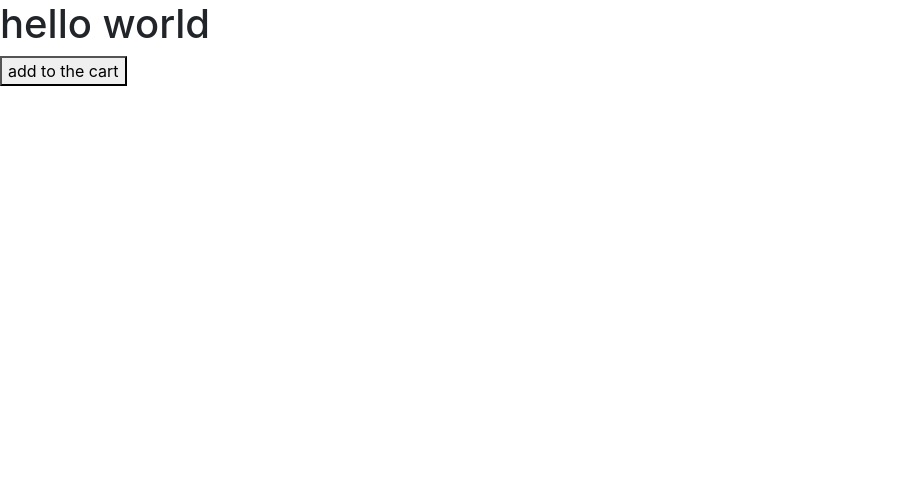
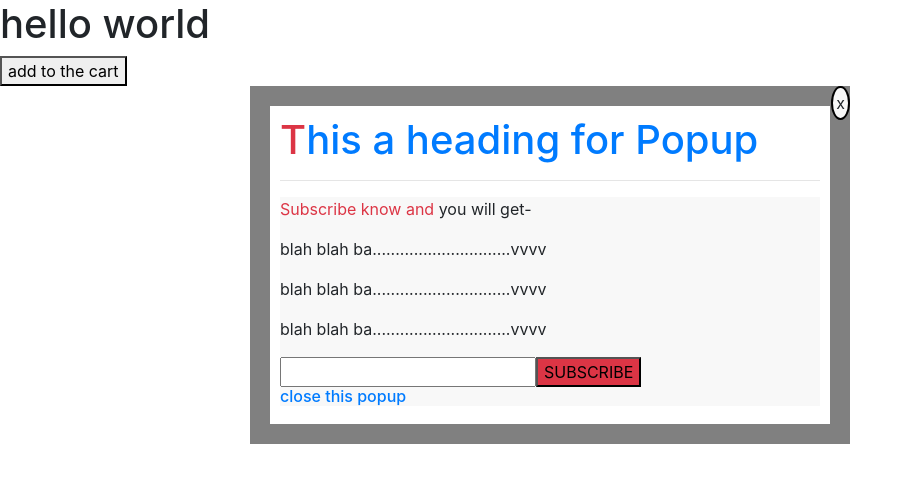
Before and after one commit to raaz9711/testing, a plain HTML site: page testwebtemplate/cart/index.html in a window 1280 px wide. Shown: the whole page, without its empty margins (0-913 px from the left). Drawn offline with nearby package versions, Linux system fonts and the light colour scheme.

Commit message:
adding popup

```diff
--- a/testwebtemplate/cart/index.html
+++ b/testwebtemplate/cart/index.html
@@ -23,6 +23,24 @@
           <a class="btn btn-primary btn-lg feedback" href="#" role="button">Learn more</a>
         </div>
     </div>
+
+    <div class="popup">
+            <span class="cross" type="button">x</span>
+<h1 class="text-primary"><span class="text-danger">T</span>his a heading for Popup </h1>
+<hr>
+<div class="belhead">
+<p><span class="text-danger">Subscribe know and </span> you will get-</p>
+<p>blah blah ba..............................vvvv</p>
+<p>blah blah ba..............................vvvv</p>
+<p>blah blah ba..............................vvvv</p>
+
+<div class="emailsection">
+    <div><input type="text"> </div>
+<div ><button class="bg-danger"><span> SUBSCRIBE </span></button></div>
+</div>
+<h6 class="cross1"><a href="#">close this popup</a></h6>
+</div>
+    </div>
    <script src="main.js">
 
    </script>
--- a/testwebtemplate/cart/main.css
+++ b/testwebtemplate/cart/main.css
@@ -9,3 +9,35 @@ btn1{
     position: relative;
     border: 2px solid red;
 }
+
+.popup{
+
+    border:20px solid gray;
+    padding: 10px;
+    display:none;
+height: auto;
+    width:600px;
+    position: relative;
+    left:250px;
+    right: 250px;
+    /* top:250px; */
+}
+.emailsection{
+    display: flex;
+    flex-direction: row;
+}
+.cross{
+    padding: 3px;
+    position: absolute;
+    border: solid 2px black;
+    background-color: #F8F8F8;
+
+    border-radius:100%;
+    font-size: 16px;
+    right: -20px;
+    top:-20px;
+}
+.belhead{
+    background-color: #F8F8F8;
+    /* opacity: 0.5; */
+}
--- a/testwebtemplate/cart/main.js
+++ b/testwebtemplate/cart/main.js
@@ -1,10 +1,22 @@
 var jumbotron =document.querySelector(".jumbotron");
 
 var addcart=document.querySelector(".addcart");
+var cross=document.querySelector(".cross");
+var cross1=document.querySelector(".cross1");
+
 
 var feedback=document.querySelector(".feedback");
+var popup=document.querySelector(".popup");
 addcart.addEventListener("click",myfunc);
 feedback.addEventListener("click",myfunc1);
+cross.addEventListener("click",() => {
+    popup.style.display="none";
+});
+cross1.addEventListener("click",() => {
+    popup.style.display="none";
+});
+
+
 
 function myfunc(){
     // document.body.style.opacity="0.2";
@@ -27,3 +39,8 @@ else{
 }
 jumbotron.style.display="none";
 }
+
+let tiktikboom= setTimeout(() =>{
+    console.log("y have 5 seconds");
+    popup.style.display="block";
+},2000);
```
